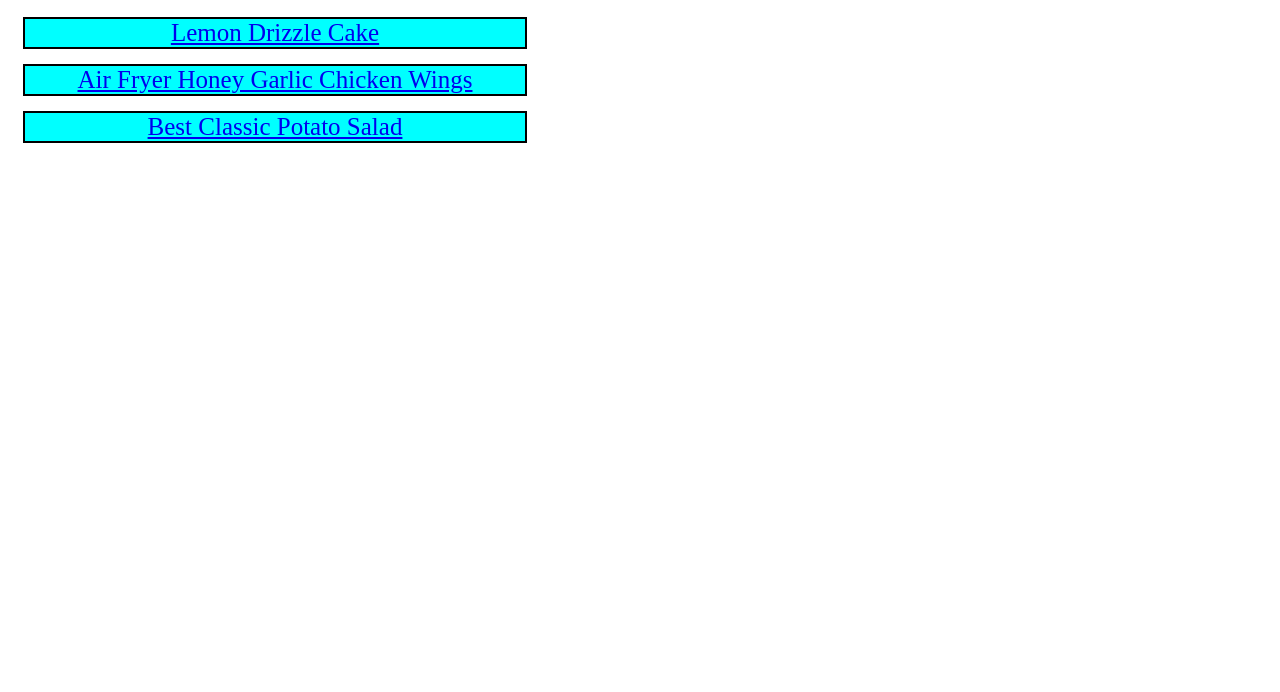
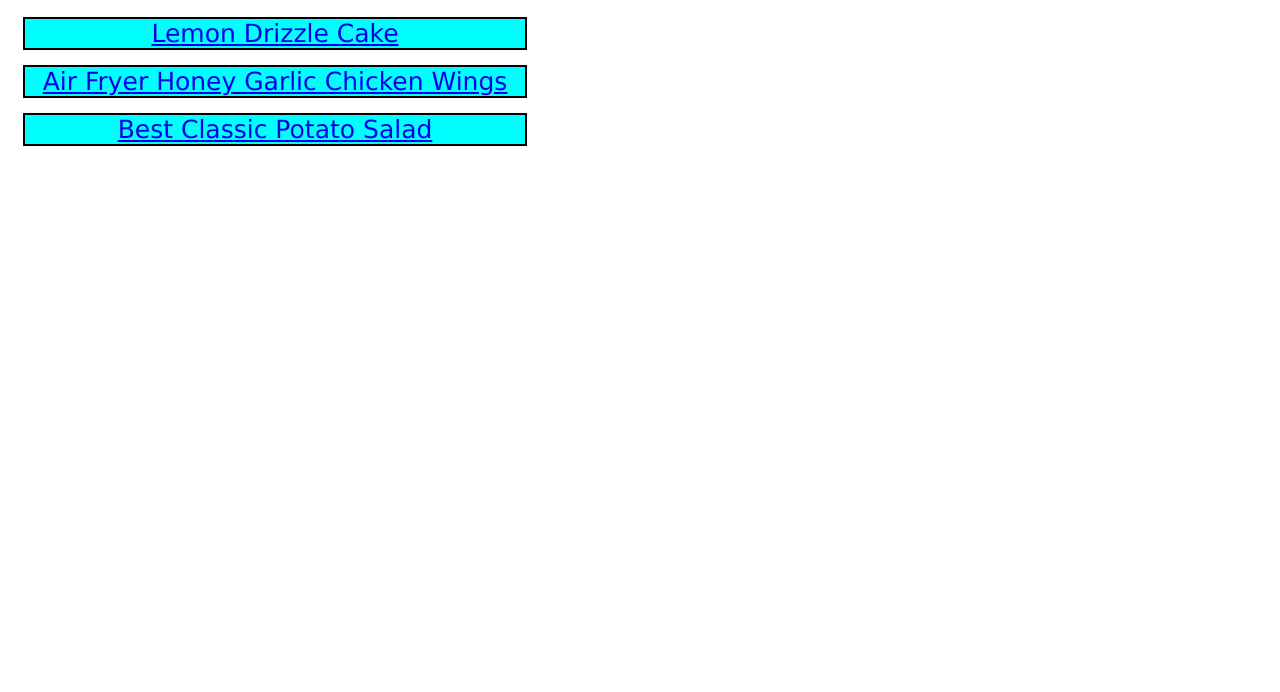
Before and after one commit to amyke98/odin-recipes, a plain HTML site: page index.html in a window 1280 px wide. Shown: the part 108-800 px from the top of the page. Drawn offline with Linux system fonts and the light colour scheme.

Commit message:
Updates with CSS classes

```diff
--- a/styles.css
+++ b/styles.css
@@ -1,8 +1,11 @@
+* {
+    font-family: Verdana, sans-serif;
+}
+
 .main-title {
     background-color: aquamarine;
     color: black;
     text-align: center;
-    font-family: Verdana, sans-serif;
     font-size: 50px;
 }
 
@@ -15,5 +18,4 @@
     margin: 15px;
     text-align: center;
     border: 2px solid black;
-    align-content: center;
 }
```
Also changed, not shown: 1 other file.
